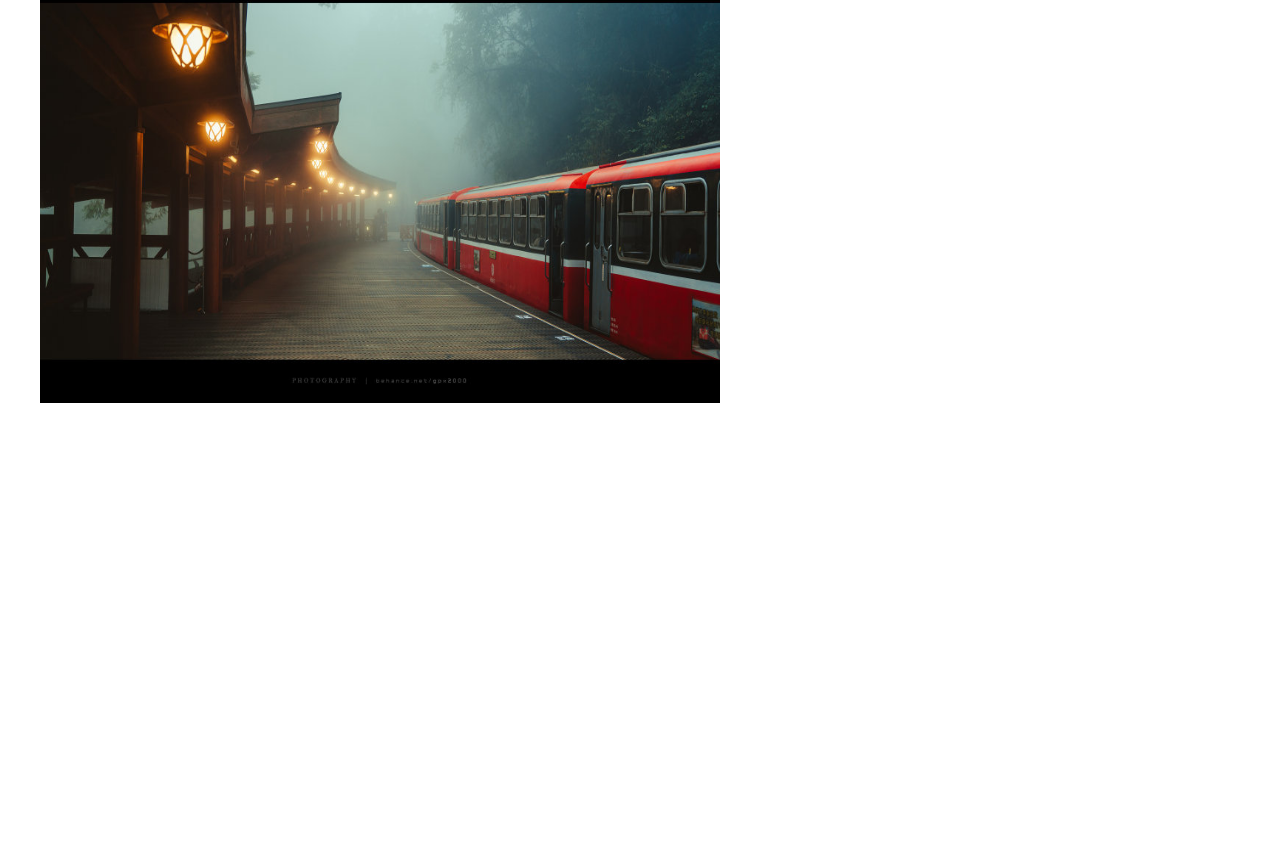
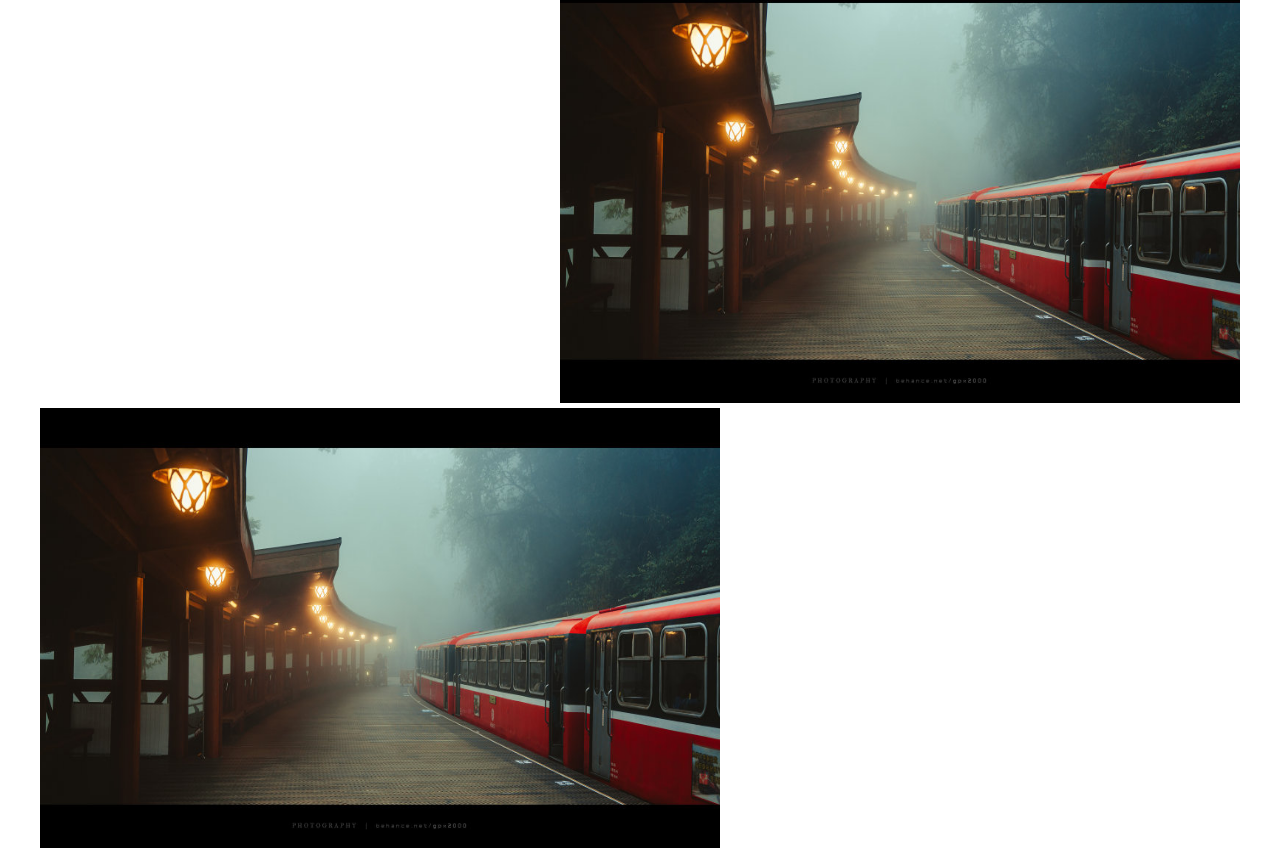
Before and after one commit to oysr/blog, a Vue app: page / in a window 1280 px wide. Shown: the part 1382-2235 px from the top of the page. Before the commit the page ends 1790 px from the top, so only its background shows below. Built offline with nearby package versions, Linux system fonts and the light colour scheme.

Commit message:
完善组件样式

```diff
--- a/src/views/HomePage/components/PostCard/index.vue
+++ b/src/views/HomePage/components/PostCard/index.vue
@@ -1,5 +1,5 @@
 <template>
-    <div class="post-card">
+    <div class="post-card" :class="classObj">
         <div class="img-box">
             <img :src="img" alt="">
         </div>
@@ -10,9 +10,27 @@
 <script>
 export default {
   name: 'PostCard',
+  props: {
+    pindex: {
+      type: Number,
+      required: true
+    },
+    imgName: {
+      type: String,
+      required: true
+    }
+  },
   data() {
     return {
-      img: require('@/assets/img/img01.jpg')
+      img: require(`@/assets/img/${this.imgName}`)
+    }
+  },
+  computed: {
+    classObj() {
+      return {
+        'img-left-align': this.pindex % 2 === 0,
+        'img-right-align': this.pindex % 2 !== 0
+      }
     }
   }
 }
@@ -21,7 +39,6 @@ export default {
 <style lang="scss" scoped>
 .post-card {
     position: relative;
-    text-align: left;
     .img-box {
         display: inline-block;
         width: 680px;
@@ -40,4 +57,10 @@ export default {
         padding: 0 80px;
     }
 }
+.img-left-align {
+    text-align: left;
+}
+.img-right-align {
+    text-align: right;
+}
 </style>
--- a/src/views/HomePage/index.vue
+++ b/src/views/HomePage/index.vue
@@ -2,8 +2,12 @@
   <div class="home">
     <home-page-cover></home-page-cover>
     <div class="content">
-        <post-card></post-card>
-        <post-card></post-card>
+        <post-card
+          v-for="(pc, index) in postCardList"
+          :key="index"
+          :pindex="index"
+          :imgName="pc.img"
+        ></post-card>
     </div>
   </div>
 </template>
@@ -17,6 +21,21 @@ export default {
   components: {
     PostCard,
     HomePageCover
+  },
+  data() {
+    return {
+      postCardList: [
+        {
+          img: 'img01.jpg'
+        },
+        {
+          img: 'img01.jpg'
+        },
+        {
+          img: 'img01.jpg'
+        }
+      ]
+    }
   }
 }
 </script>
```
